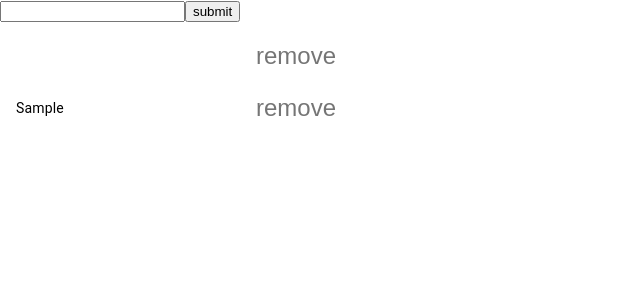
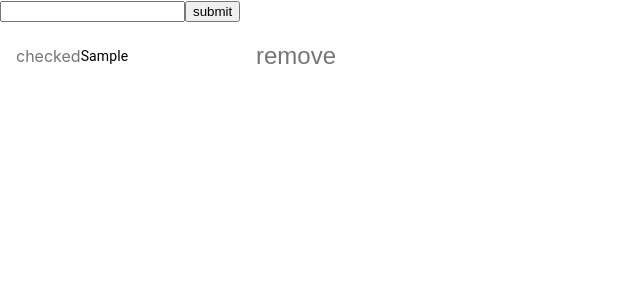
Before and after one commit to ElizPN/todo-list, a React (Create React App) app: page / in a window 1280 px wide. Both pictures are taken after typing "Sample" into the empty fields and a click on the button "submit". Shown: the top 300 px of the page, without its empty margins (0-640 px from the left). Built offline with nearby package versions, Linux system fonts and the light colour scheme.

Commit message:
add toggle checked

```diff
--- a/src/CkeckboxList.tsx
+++ b/src/CkeckboxList.tsx
@@ -10,6 +10,11 @@ import IconButton from "@mui/material/IconButton";
 import CommentIcon from "@mui/icons-material/Comment";
 import { stringify } from "querystring";
 
+interface Item {
+  text: string;
+  checked: boolean;
+}
+
 function removeItem(arr: Item[], num: number) {
   const arrClone = [...arr];
   const partBeforeItem = arrClone.slice(0, num);
@@ -19,17 +24,19 @@ function removeItem(arr: Item[], num: number) {
   return arrConcat;
 }
 
-interface Item {
-  text: string;
-  checked: boolean;
+function toggleProperty(arr: Item[], itemIndex: number) {
+  const copyArr = [...arr];
+  copyArr[itemIndex].checked = !copyArr[itemIndex].checked;
+
+  return copyArr;
 }
 
 export default function CheckboxList() {
   const [checked, setChecked] = useState([0]);
 
-  const [toDolist, setTodolist] = useState<Item[]>([
-    { text: "", checked: false },
-  ]);
+  const [toDolist, setTodolist] = useState<Item[]>([]);
+  console.log(toDolist);
+
   const [inputValue, setInputValue] = useState<string>("");
 
   function addItemToList(event: any) {
@@ -37,12 +44,16 @@ export default function CheckboxList() {
     newToDoList.push({ text: inputValue, checked: false });
     setTodolist(newToDoList);
     setInputValue("");
-    console.log(toDolist);
   }
 
   function handleRemoveItem(itemIndex: any) {
     const arrWithoutItem = removeItem(toDolist, itemIndex);
     setTodolist(arrWithoutItem);
+  }
+
+  function handleToggle(itemIndex: any) {
+    const arrWithToggleChecked = toggleProperty(toDolist, itemIndex);
+    setTodolist(arrWithToggleChecked);
   }
 
   //   const handleToggle = (value: number) => () => {
@@ -86,6 +97,9 @@ export default function CheckboxList() {
                   inputProps={{ "aria-labelledby": labelId }}
                 />
               </ListItemIcon> */}
+                <ListItemIcon onClick={(event: any) => handleToggle(index)}>
+                  checked
+                </ListItemIcon>
                 <ListItemText id={labelId} primary={value.text} />
                 <IconButton onClick={(event: any) => handleRemoveItem(index)}>
                   remove
```
